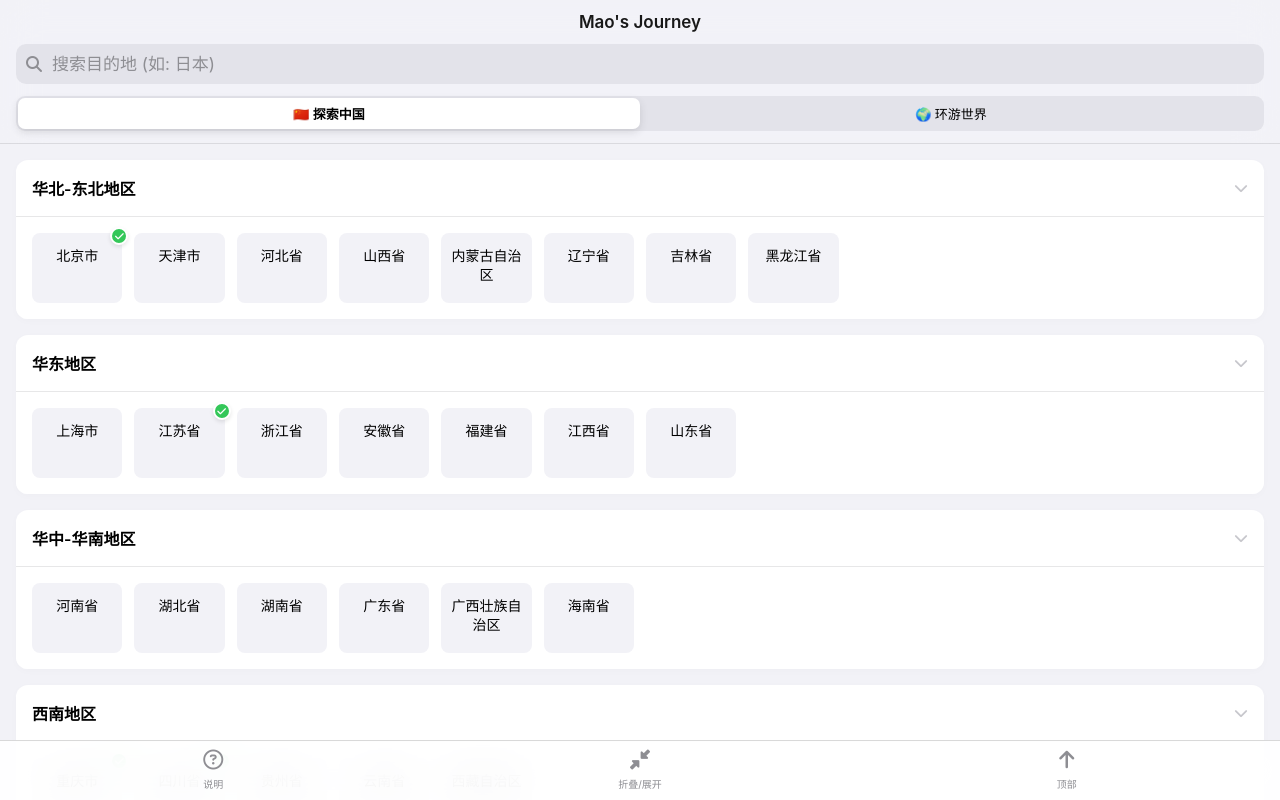
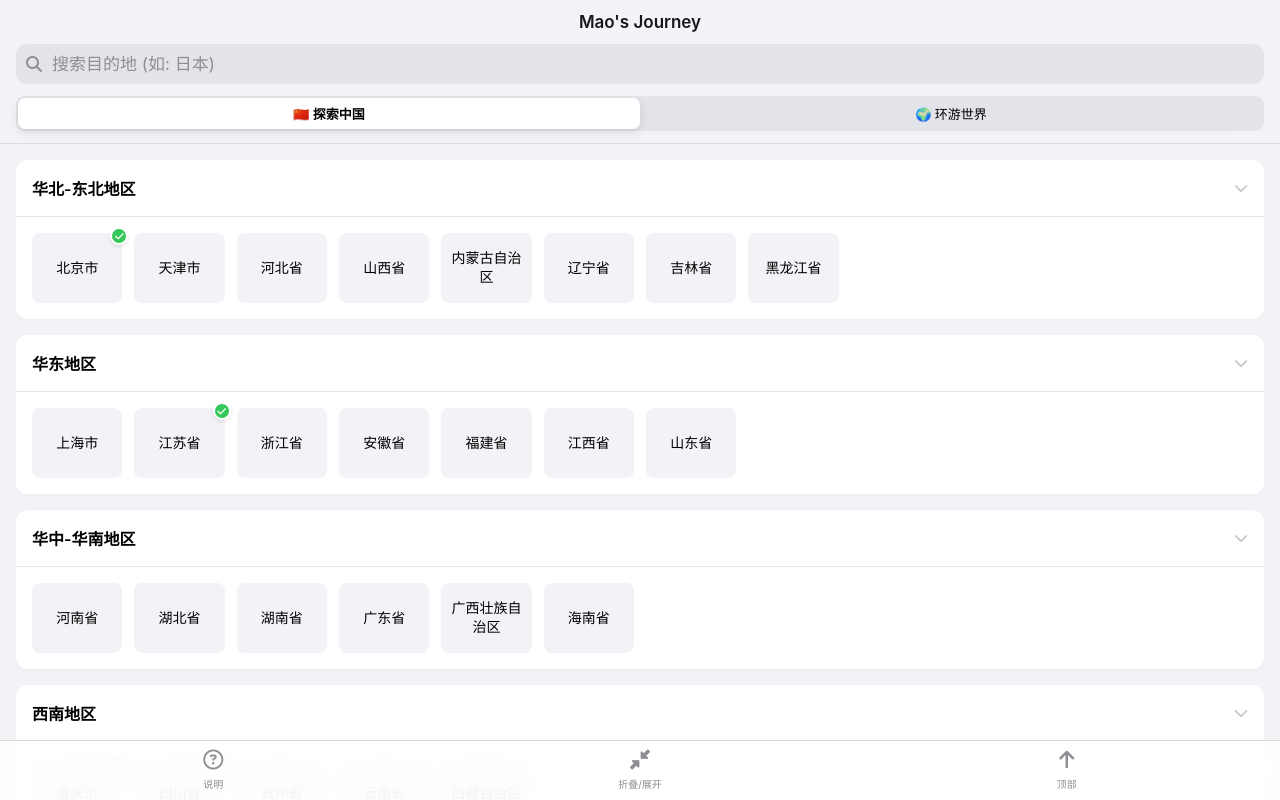
Before and after one commit to mao-sun/app, a plain HTML site: page index.html in a window 1280 px wide. Both pictures are taken after a click on the element "折叠/展开". Shown: the top 800 px of the page. Drawn offline with Linux system fonts and the light colour scheme.

Commit message:
Update index.html

```diff
--- a/index.html
+++ b/index.html
@@ -205,61 +205,69 @@
             gap: 12px;
             padding: 16px;
             background: var(--ios-card);
-            /* 关键：让网格内的项目高度自动拉伸，实现等高布局 */
             align-items: stretch;
         }
         .region-content.collapsed { display: none; }
 
-        /* 目的地胶囊 (Pills) */
+        /* --- 核心修改：目的地胶囊样式 --- */
         .area-item {
             background: #F2F2F7;
             border-radius: 8px;
-            padding: 12px 6px; /* 增加左右 padding */
+            padding: 12px 6px;
             text-align: center;
             position: relative;
             display: flex;
             flex-direction: column;
-            align-items: center;
+            align-items: center; /* 水平居中 */
 
-            /* 中文固定在顶部 */
+            /* 默认状态（适用于国际部分）：靠上对齐，留出顶部空间 */
             justify-content: flex-start;
             padding-top: 14px;
 
-            /* 关键修改：移除固定高度，使用 flex-grow 撑满高度，但允许内容撑开 */
             height: 100%;
             min-height: 70px;
             transition: transform 0.2s;
         }
 
+        /* --- 新增：中国区专属样式 --- */
+        /* 当卡片拥有 .china-item 类时，强制垂直居中，去除额外的顶部内边距 */
+        .area-item.china-item {
+            justify-content: center; /* 垂直居中 */
+            padding-top: 12px; /* 恢复正常的上下 padding */
+            padding-bottom: 12px;
+        }
+
+        /* 针对中国部分的文字，确保不需要底部间距（因为没有英文） */
+        .area-item.china-item span {
+            margin-bottom: 0;
+        }
+
         .area-item:active { transform: scale(0.96); }
-
         .area-item a { text-decoration: none; color: inherit; width: 100%; }
 
         .area-item span {
             font-size: 14px;
             font-weight: 500;
-
-            /* 关键修改：允许换行，尊重所有地名长度 */
             white-space: normal;
             overflow: visible;
             text-overflow: unset;
-
             display: block;
             width: 100%;
-            line-height: 1.35; /* 增加行高，多行时更清晰 */
+            line-height: 1.35;
             margin-bottom: 2px;
+            text-align: center; /* 强制文字水平居中 */
         }
 
         .country-en {
             font-size: 10px;
             color: var(--ios-subtext);
             margin-top: 4px;
-            /* 关键修改：英文也允许换行 */
             white-space: normal;
             line-height: 1.25;
-            word-wrap: break-word; /* 防止长单词溢出 */
+            word-wrap: break-word;
             width: 100%;
             padding: 0 2px;
+            text-align: center;
         }
 
         /* 完成徽章 */
@@ -274,7 +282,7 @@
             display: flex; align-items: center; justify-content: center;
             border: 2px solid var(--ios-card);
             box-shadow: 0 2px 4px rgba(0,0,0,0.1);
-            z-index: 2; /* 确保在最上层 */
+            z-index: 2;
         }
 
         /* 高亮样式 */
@@ -291,7 +299,7 @@
         /* 搜索建议列表 */
         .suggestions-container {
             position: fixed;
-            top: calc(110px + var(--safe-top)); /* 紧贴 Header 下方 */
+            top: calc(110px + var(--safe-top));
             left: 16px; right: 16px;
             background: rgba(255, 255, 255, 0.98);
             backdrop-filter: blur(10px);
@@ -364,8 +372,7 @@
         }
         .toast-msg.show { opacity: 1; transform: translateX(-50%) translateY(0); }
 
-        /* --- 占位符 ID，必须保留以配合原生 JS --- */
-        .search-btn-hidden { display: none; } /* 原 JS 需要 searchButton */
+        .search-btn-hidden { display: none; }
     </style>
 </head>
 <body>
@@ -380,7 +387,6 @@
                 <input type="text" class="search-box" id="searchInput" placeholder="搜索目的地 (如: 日本)">
                 <button class="clear-btn" id="clearBtn"><i class="fas fa-times"></i></button>
             </div>
-            <!-- 用于 JS 绑定的隐藏按钮 -->
             <button id="searchButton" class="search-btn-hidden"></button>
         </div>
 
@@ -500,22 +506,18 @@
         </div>
     </div>
 
-    <!-- Toast 提示框 (替代原有的悬浮窗) -->
+    <!-- Toast 提示框 -->
     <div class="toast-msg" id="hintPanel">
         <i class="fas fa-check-circle" style="color:#34C759"></i> 已完成
         <span style="margin: 0 8px; opacity: 0.3">|</span>
         <i class="fas fa-lightbulb" style="color:#FF9F0A"></i> 点击标题折叠
     </div>
 
-    <!-- ============================================== -->
-    <!-- 原有 JavaScript 逻辑 (100% 保留) -->
-    <!-- ============================================== -->
     <script>
         // ------------------------------------------------
         // 新增的 UI 交互脚本 (处理 Tab 切换)
         // ------------------------------------------------
         function switchTab(type, btnElement) {
-            // 1. 处理顶部按钮样式
             document.querySelectorAll('.segment-btn').forEach(btn => btn.classList.remove('active'));
             btnElement.classList.add('active');
 
@@ -526,7 +528,6 @@
                 bg.style.transform = 'translateX(100%)';
             }
 
-            // 2. 切换内容显示
             document.querySelectorAll('.tab-content').forEach(content => content.classList.remove('active-view'));
             if (type === 'china') {
                 document.getElementById('tab-china').classList.add('active-view');
@@ -566,15 +567,36 @@
         function escapeRegExp(string) { return string.replace(/[.*+?^${}()|[\]\\]/g, '\\$&'); }
 
         function initPage() {
-            // 填充中国数据
-            for (const region in chinaRegions) { const contentElement = document.getElementById(`${region}Content`); if (contentElement) { chinaRegions[region].forEach(province => { const item = document.createElement('div'); item.className = 'area-item'; const regionPrefix = provinceRegionMap[province]; const provinceEn = provinceEnMap[province]; let link = `${regionPrefix}-${provinceEn}.html`; item.innerHTML = `<a href="${link}"><span>${province}</span></a>`; item.dataset.name = province; contentElement.appendChild(item); if (completedChinaProvinces.includes(province)) { const badge = document.createElement('div'); badge.className = 'completed-badge'; badge.innerHTML = '<i class="fas fa-check"></i>'; item.appendChild(badge); } allDestinations.push({name: province, en: null, type: 'china', element: item, completed: completedChinaProvinces.includes(province)}); }); } }
+            // 填充中国数据 - 修改：添加 china-item 类
+            for (const region in chinaRegions) {
+                const contentElement = document.getElementById(`${region}Content`);
+                if (contentElement) {
+                    chinaRegions[region].forEach(province => {
+                        const item = document.createElement('div');
+                        // 这里添加了 china-item 类
+                        item.className = 'area-item china-item';
+                        const regionPrefix = provinceRegionMap[province];
+                        const provinceEn = provinceEnMap[province];
+                        let link = `${regionPrefix}-${provinceEn}.html`;
+                        item.innerHTML = `<a href="${link}"><span>${province}</span></a>`;
+                        item.dataset.name = province;
+                        contentElement.appendChild(item);
+                        if (completedChinaProvinces.includes(province)) {
+                            const badge = document.createElement('div');
+                            badge.className = 'completed-badge';
+                            badge.innerHTML = '<i class="fas fa-check"></i>';
+                            item.appendChild(badge);
+                        }
+                        allDestinations.push({name: province, en: null, type: 'china', element: item, completed: completedChinaProvinces.includes(province)});
+                    });
+                }
+            }
             // 填充世界数据
             for (const continent in countries) { const contentElement = document.getElementById(`${continent}Content`); if (contentElement) { countries[continent].forEach(country => { const countryElement = document.createElement('div'); countryElement.className = 'area-item'; let link; let countryEnName; if (["中国香港", "中国澳门", "中国台湾"].includes(country.name)) { const regionName = country.name.replace("中国", "").trim(); countryEnName = provinceEnMap[`${regionName}${regionName === "台湾" ? "省" : "特别行政区"}`]; link = `China-${countryEnName}.html`; } else { countryEnName = country.en.replace(/,/g, '').replace(/\s+/g, '-'); link = `${continentMap[continent]}-${countryEnName}.html`; } const countryHtml = `<a href="${link}"><span class="country-name">${country.name}</span><span class="country-en">${country.en}</span></a>`; countryElement.innerHTML = countryHtml; countryElement.dataset.name = `${country.name}|${country.en}`; contentElement.appendChild(countryElement); if (country.completed) { const badge = document.createElement('div'); badge.className = 'completed-badge'; badge.innerHTML = '<i class="fas fa-check"></i>'; countryElement.appendChild(badge); } allDestinations.push({name: country.name, en: country.en, type: 'international', element: countryElement, completed: country.completed}); }); } }
 
             addEventListeners();
             initCollapseState();
 
-            // 自动显示一次 Toast
             const hintPanel = document.getElementById('hintPanel');
             hintPanel.classList.add('show');
             setTimeout(() => { hintPanel.classList.remove('show'); }, 3000);
@@ -582,12 +604,10 @@
 
         function initCollapseState() { document.querySelectorAll('.region-header').forEach(header => { header.classList.add('collapsed'); const content = document.getElementById(`${header.dataset.region}Content`); if (content) { content.classList.add('collapsed'); const icon = header.querySelector('i'); if (header.classList.contains('collapsed')) { icon.style.transform = 'rotate(-90deg)'; } } }); }
 
-        // 核心修改：展开区域时，自动切换到对应的 Tab
         function expandRegion(element) {
             let regionContent = element.closest('.region-content');
             if (!regionContent) return;
 
-            // 检查元素是在中国还是境外，并切换 Tab
             const parentTab = element.closest('.tab-content');
             if (parentTab && !parentTab.classList.contains('active-view')) {
                 if(parentTab.id === 'tab-china') switchTab('china', document.querySelectorAll('.segment-btn')[0]);
@@ -622,17 +642,13 @@
             searchInput.addEventListener('input', function() { const query = this.value.trim().toLowerCase(); updateSearchSuggestions(query); clearBtn.classList.toggle('visible', query.length > 0); });
             clearBtn.addEventListener('click', function() { searchInput.value = ''; updateSearchSuggestions(''); clearBtn.classList.remove('visible'); searchInput.focus(); });
 
-            // 点击外部关闭搜索建议
             document.addEventListener('click', function(e) { if (!searchInput.contains(e.target) && !suggestionsContainer.contains(e.target) && !clearBtn.contains(e.target)) { suggestionsContainer.style.display = 'none'; } });
 
-            // 折叠逻辑
             document.querySelectorAll('.region-header').forEach(header => { header.addEventListener('click', function() { const content = document.getElementById(`${this.dataset.region}Content`); if (!content) return; this.classList.toggle('collapsed'); content.classList.toggle('collapsed'); const icon = this.querySelector('i'); if (this.classList.contains('collapsed')) { icon.style.transform = 'rotate(-90deg)'; } else { icon.style.transform = 'rotate(0deg)'; } }); });
 
-            // 搜索逻辑
             searchButton.addEventListener('click', performSearch);
             searchInput.addEventListener('keypress', function(e) { if (e.key === 'Enter') { performSearch(); } });
 
-            // 全部展开/折叠 (仅针对当前可见的 Tab)
             collapseExpandBtn.addEventListener('click', function() {
                 const activeTab = document.querySelector('.tab-content.active-view');
                 const headers = activeTab.querySelectorAll('.region-header');
@@ -648,7 +664,6 @@
                         header.classList.add('collapsed'); content.classList.add('collapsed'); header.querySelector('i').style.transform = 'rotate(-90deg)';
                     }
                 });
-                // 图标切换无需更改，使用统一逻辑
             });
 
             backToTopBtn.addEventListener('click', scrollToTop);
@@ -675,7 +690,7 @@
             if (match) {
                 clearAllHighlights();
                 match.element.classList.add('highlight');
-                expandRegion(match.element); // 这里的 expandRegion 已经被我们修改为支持自动切换 Tab
+                expandRegion(match.element);
                 scrollToElement(match.element);
                 setTimeout(() => { match.element.classList.remove('highlight'); }, 3000);
             } else {
```
